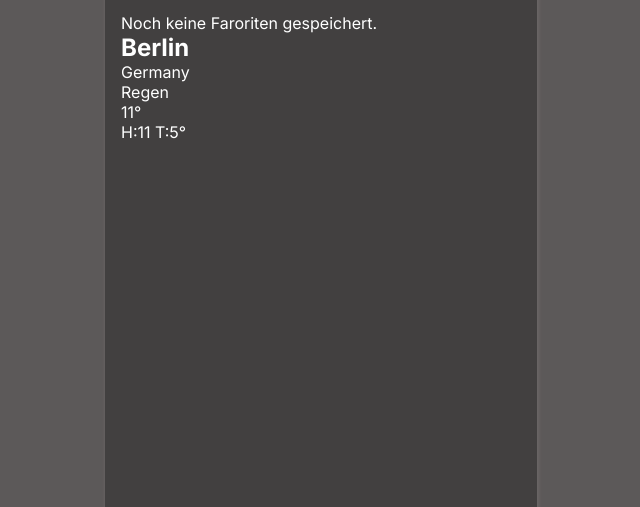
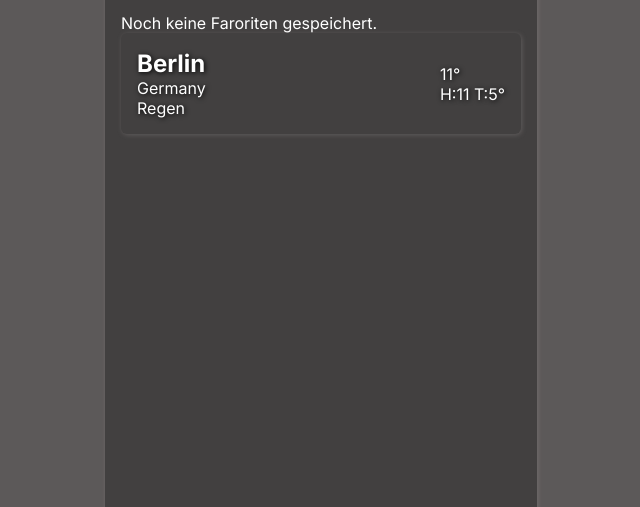
Before and after one commit to SteNuf/wetter-app, a website built with Vite: page index.html in a window 1280 px wide. Shown: the part 293-800 px from the top of the page, without its empty margins (319-959 px from the left). Built offline with nearby package versions, Linux system fonts and the light colour scheme; a web font is replaced by a local one.

Commit message:
The SCSS has been added to the city menu list.

```diff
--- a/src/renderMainHTML.js
+++ b/src/renderMainHTML.js
@@ -90,7 +90,7 @@ function getMainMenuCityList() {
 
   <div class="main-menu__city-list">
         <div class="city-wrapper">
-          <div class="city-wrapper__delete" data-city-id="1"></div>
+          <div class="city-wrapper__delete city-wrapper__delete--show " data-city-id="1"></div>
           <div class="city" data-city-name="2">
             <div class="city-left-colum">
               <h2 class="city__name">Berlin</h2>
--- /dev/null
+++ b/styles/_mainMenuList.scss
@@ -0,0 +1,33 @@
+.main-menu__city-list {
+  display: flex;
+  flex-direction: column;
+  gap: 0.5rem;
+}
+
+.city-wrapper {
+  display: flex;
+  align-items: center;
+  gap: 1rem;
+
+  &__delete {
+    display: none; // Löschbutton soll hier versteckt werden.
+    width: 2rem;
+    cursor: pointer;
+    color: red;
+    filter: drop-shadow(1px 1px 5px #000);
+  }
+}
+
+.city {
+  display: grid;
+  align-items: center;
+  padding: 1rem;
+  border-radius: $border-radius;
+  box-shadow: $box-shadow;
+  grid-template-columns: max-content max-content;
+  justify-content: space-between;
+  cursor: pointer;
+  flex-grow: 1;
+  text-shadow: $text-shadow;
+  background-position: 50% 25%;
+}
--- a/styles/main.scss
+++ b/styles/main.scss
@@ -8,6 +8,7 @@
 @import "threeDaysForecast";
 @import "miniStat";
 @import "mainMenu";
+@import "mainMenuList";
 
 * {
   margin: 0px;
```
